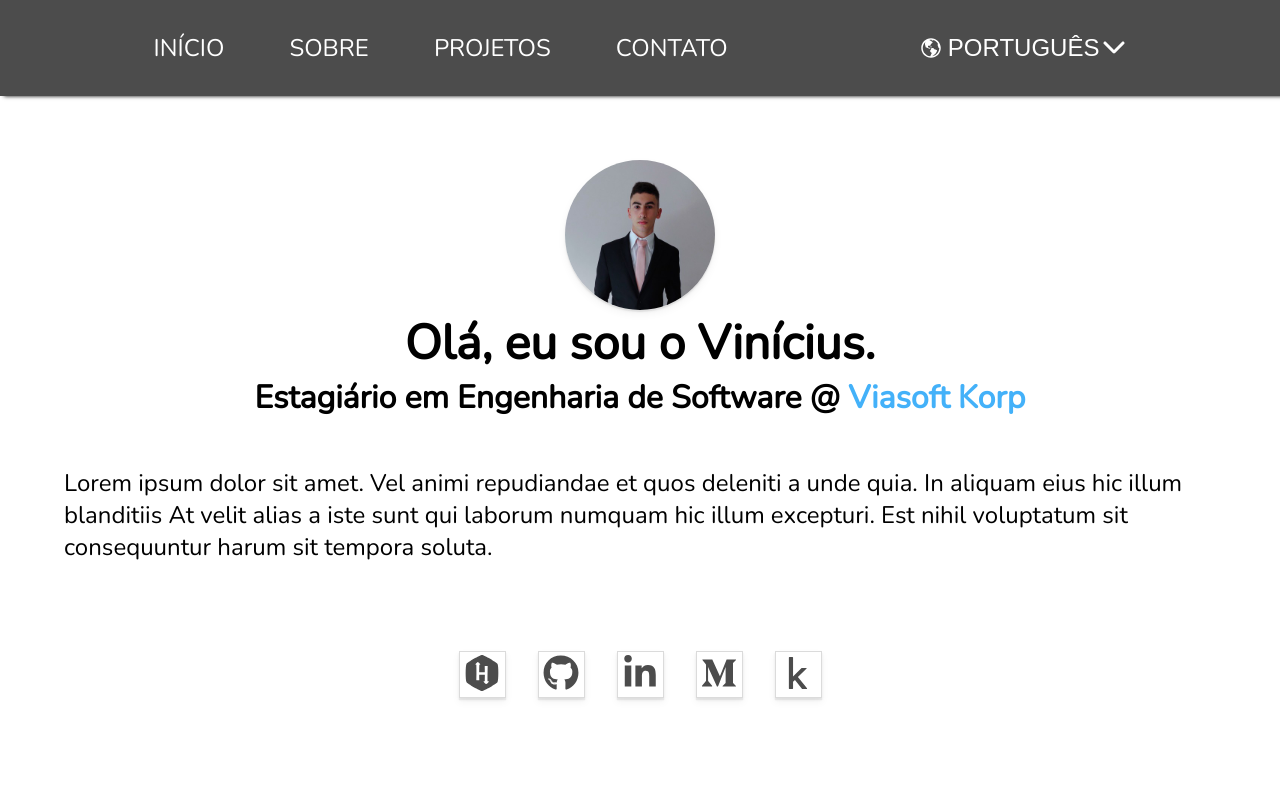
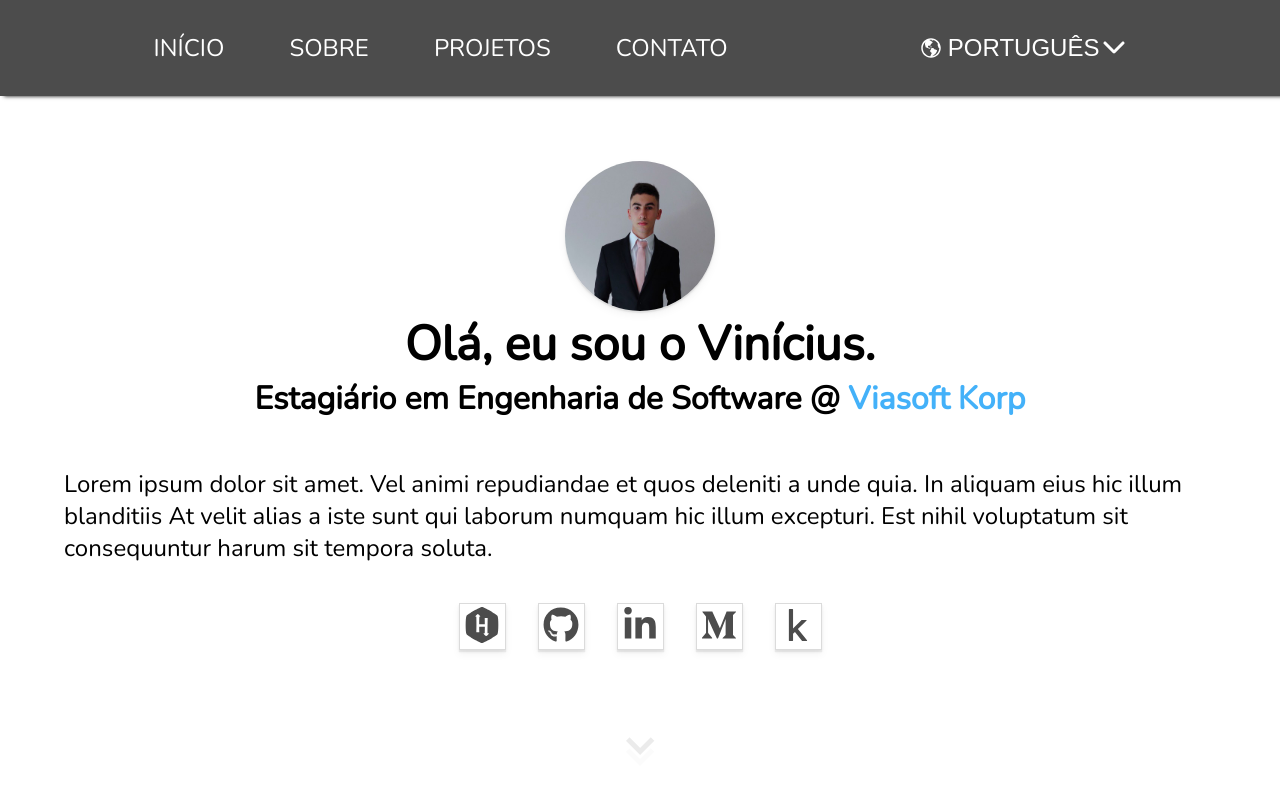
Before and after one commit to ViniciusNalaSantos/PersonalWebsite, a React (Create React App) app in the folder frontend/: page / in a window 1280 px wide. Shown: the top 800 px of the page. Built offline with nearby package versions, Linux system fonts and the light colour scheme.

Commit message:
Adjusting the position of the arrow animation in home.

```diff
--- a/frontend/src/components/Home/home.css
+++ b/frontend/src/components/Home/home.css
@@ -17,8 +17,8 @@
     font-family: var(--font-family-main);
     align-items: center;
     justify-content: center;
-    min-height: 95vh; /*88vh*/
-    padding-top: 4rem;
+    min-height: 88vh; /*88vh*/
+    padding-top: 1rem;
 }
 
 .home-image {
@@ -57,9 +57,8 @@
 .home-icons {
     display: flex;
     flex-direction: row;
-    margin-top: auto;
-    margin-bottom: auto;
     padding-top: 3%;
+    padding-bottom: 5%;
     gap: 2rem;
 }
 
@@ -100,9 +99,7 @@
 }
 
 .home-arrow-animation {
-    margin-top: auto;
-    padding-top: 4%;
-    padding-bottom: 4%;
+    padding-bottom: 2rem;
     transform: translate(-50%, -50%);
     transform: rotate(0deg);
     cursor: pointer;
```
